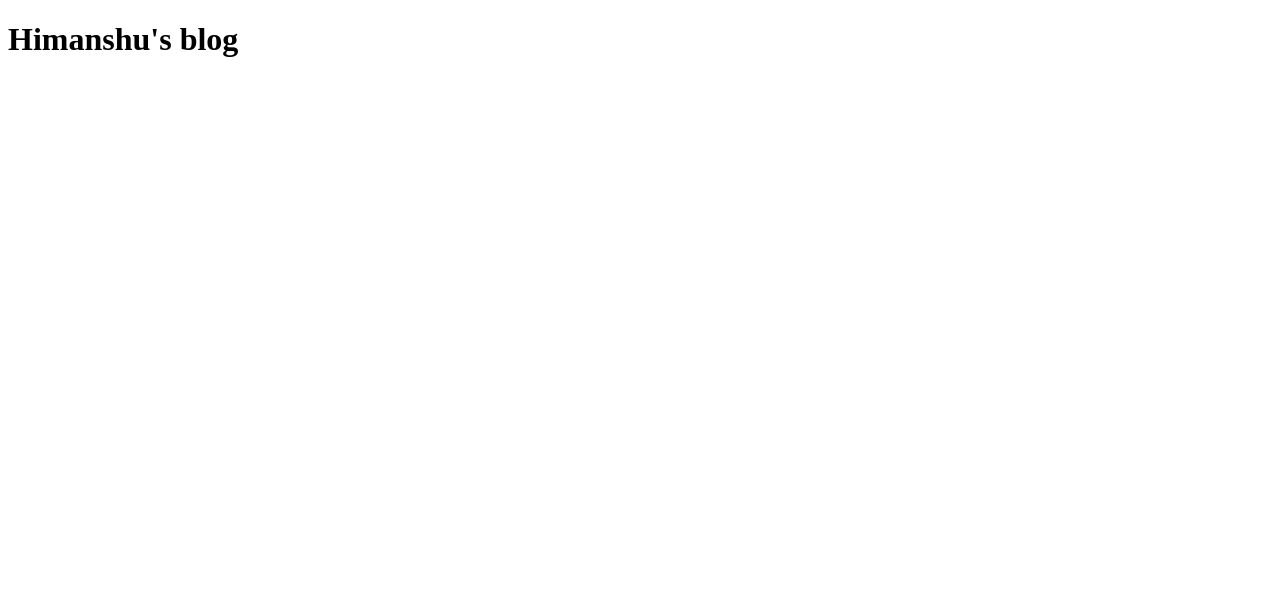
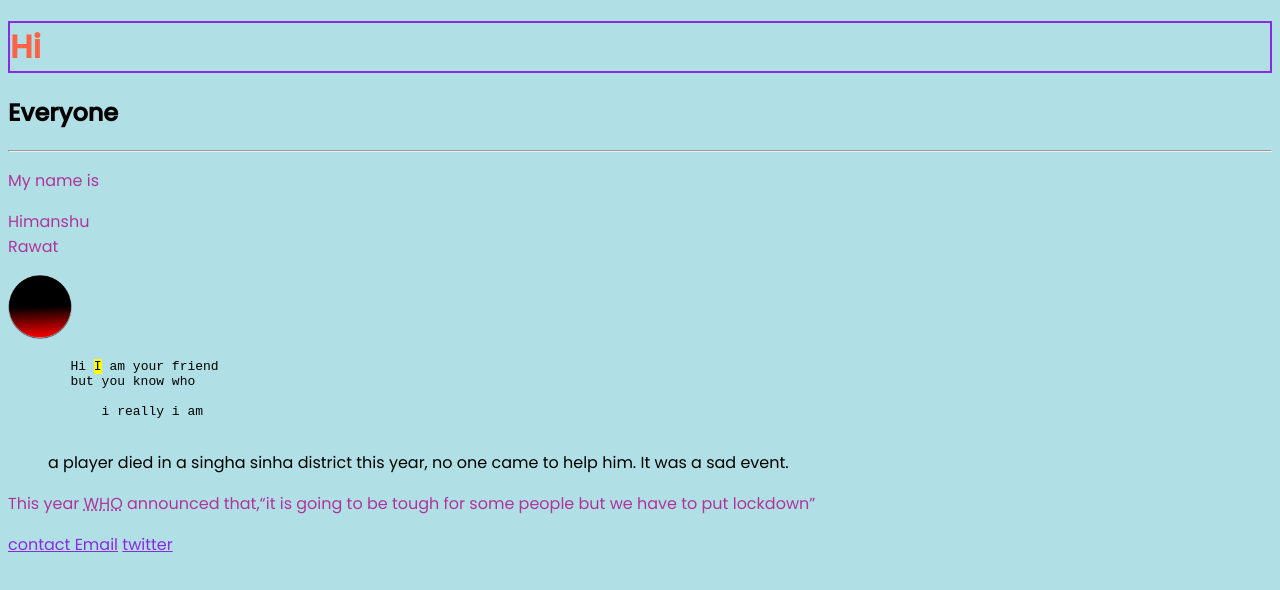
Before and after one commit to Himanshu90k/Himanshu-blog.github.io, a plain HTML site: page index.html in a window 1280 px wide. Drawn offline with Linux system fonts and the light colour scheme.

Commit message:
Thankyoy

```diff
--- a/index.html
+++ b/index.html
@@ -1,12 +1,32 @@
 <!DOCTYPE html>
-<html lang="en">
+<html lang="en-IN">
 <head>
-    <meta charset="UTF-8">
-    <meta http-equiv="X-UA-Compatible" content="IE=edge">
-    <meta name="viewport" content="width=device-width, initial-scale=1.0">
-    <title>Document</title>
+    <link rel="stylesheet" href="./style.css">
+    <title>Himanshu's blog</title>
 </head>
 <body>
-    <h1>Himanshu's blog</h1>
+    <h1>Hi</h1>
+    <h2>Everyone</h2>
+    <hr>
+    <P>My name is </P>
+    <a href="https://instagram.com/Himanshu90k/" target="blank" style="color:rgb(0, 0, 0); text-decoration:none;"><p title="My Name">Himanshu <br>Rawat</p></a>
+    <a href="https://www.facebook.com/profile.php?viewas=100000686899395&id=100017030133467" target="_parent">
+        <img src="./my-logo(big).png" alt="not fond" style="height:4rem; width:4rem;">
+    </a>
+    <pre title="pre tag">
+        Hi <mark>I</mark> am your friend
+        but you know who
+
+            i really i am
+    </pre>
+    <blockquote cite="https://www.single.com"><!--html comment-->
+        a player died in a singha sinha district
+        this year, no one came to help him. It was
+        a sad event.
+    </blockquote>
+    <p>This year <abbr title="world Health Organisation">WHO</abbr> announced that,<q>it is going to be tough for some people but we have to put lockdown</q></p>
+    <a href="mailto:himanshurawat901kr@gmail.com" >contact Email</a>
+    <a href="https://twitter.com/Himansh97728659" target="_blank">twitter</a>
+
 </body>
 </html>
--- /dev/null
+++ b/style.css
@@ -0,0 +1,28 @@
+@import url('https://fonts.googleapis.com/css2?family=Poppins:ital,wght@0,100;0,300;0,400;0,500;1,100;1,300&display=swap');
+body {
+    background-color:powderblue;
+    font-family:'Poppins' , sans-serif;
+    font-size:1.rem;
+}
+
+h1 {
+    color:tomato;
+    border:2px solid blueviolet;
+
+}
+
+p {
+    color:rgb(175, 53, 155);
+}
+
+a:link{
+    color:blueviolet;
+    background-color:transparent;
+    text-decoration: underline;
+}
+
+a:hover{
+    color:aqua;
+    background-color: transparent;
+    text-decoration: line-through;
+}
```
Also changed, not shown: my-logo(big).png (added).
